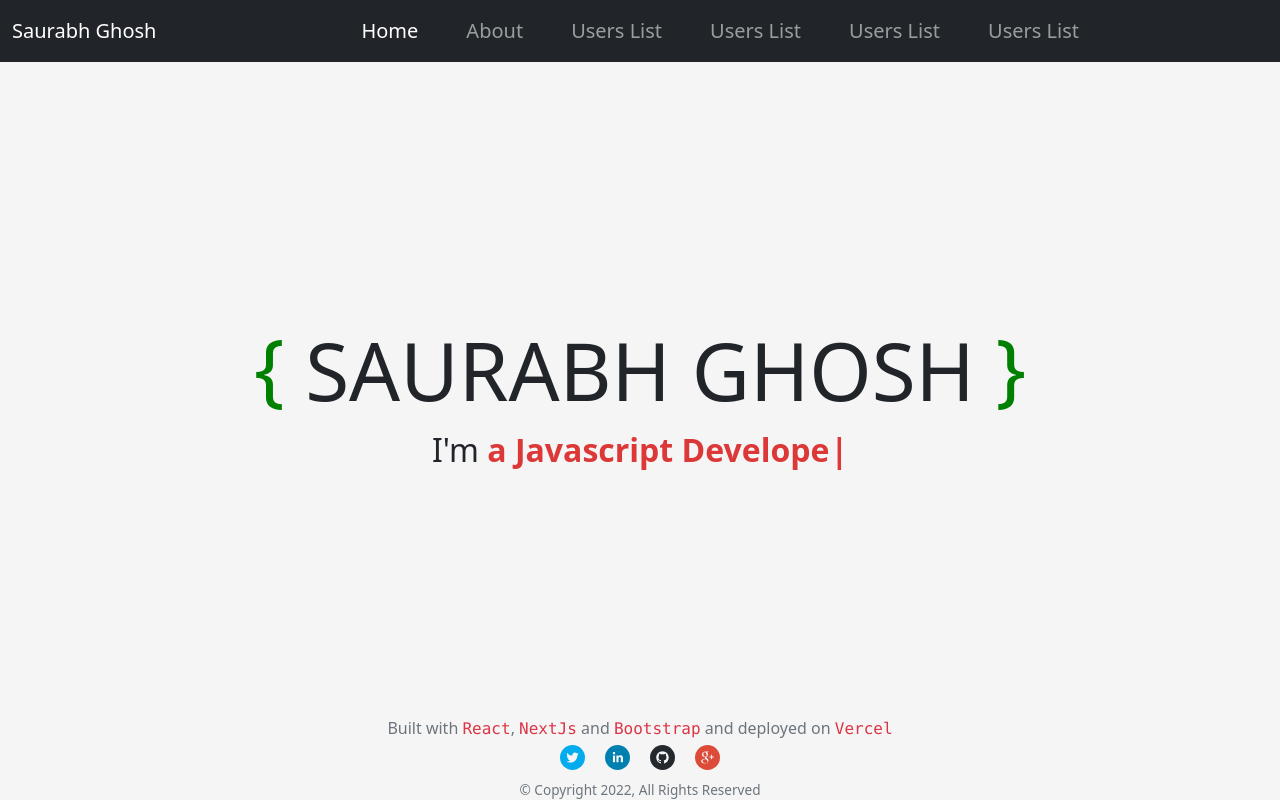
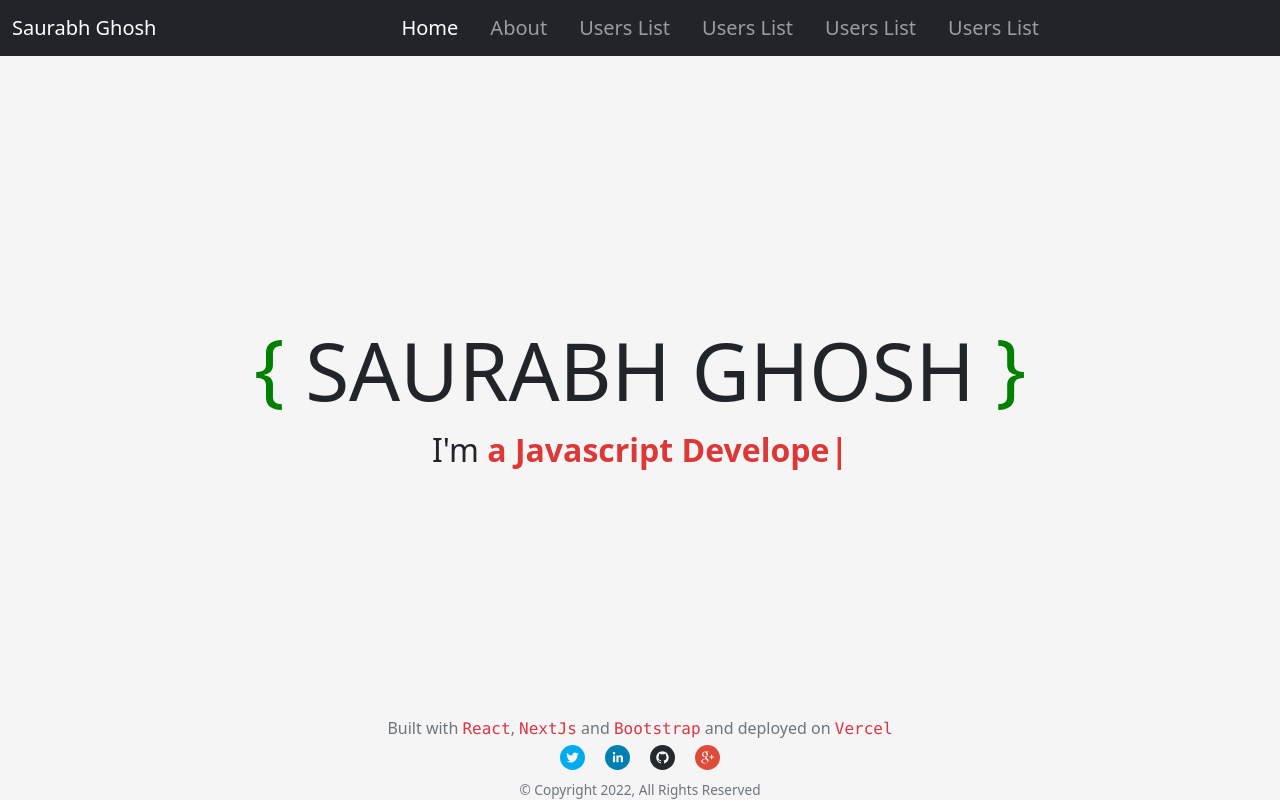
Before and after one commit to kooldandy/nextjs-typescript, a Next.js app: page / in a window 1280 px wide. Built offline with nearby package versions, Linux system fonts and the light colour scheme.

Commit message:
CSS issue fixed

```diff
--- a/src/styles/global.css
+++ b/src/styles/global.css
@@ -71,7 +71,13 @@ main {
   font-weight: bold;
   color: rgb(220, 56, 56);
 }
-
+a.fs-5.app-nav-link.nav-link{
+  cursor: default;
+  padding: 0;
+}
+.app-nav-link:hover{
+  cursor: default;
+}
 .app-nav-link a {
   padding: 0 1rem;
   width: 100%;
```
